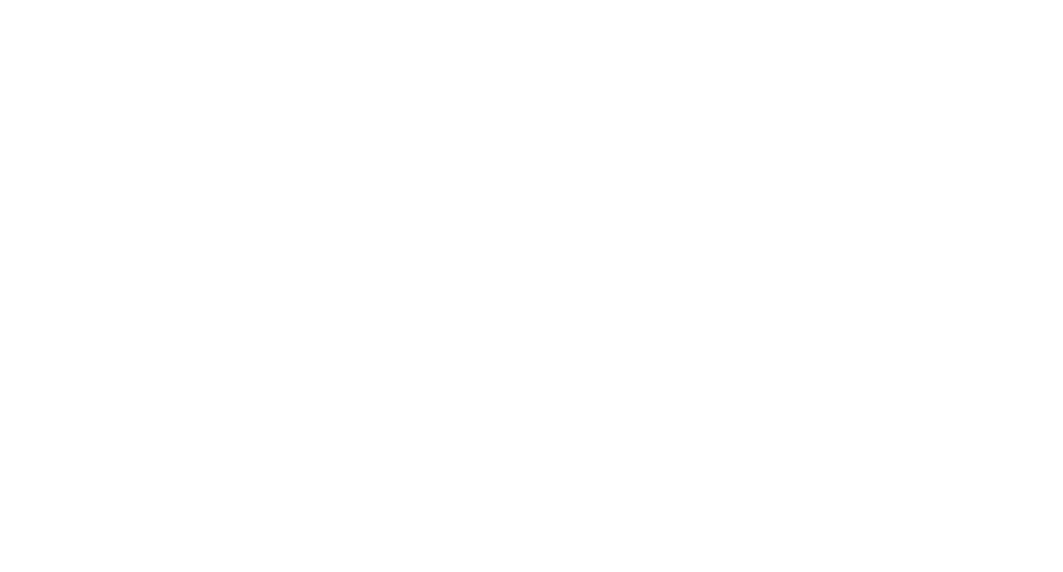
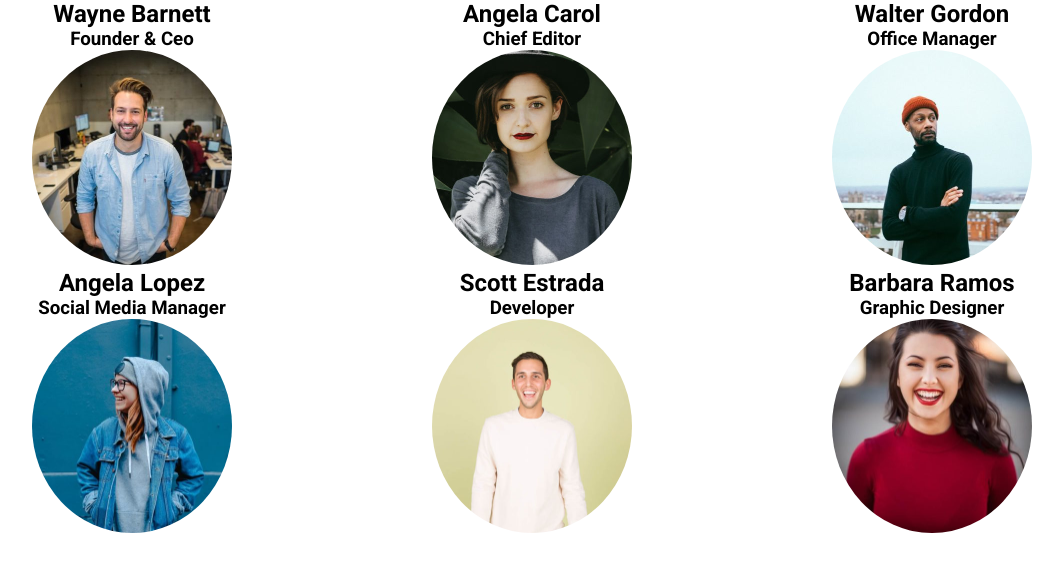
Before and after one commit to DavidDume/js-our-team, a plain HTML site: page index.html in a window 1280 px wide. Shown: the whole page, without its empty margins (108-1171 px from the left). Drawn offline with Linux system fonts and the light colour scheme.

Commit message:
aggiunta team sul dom

```diff
--- a/css/style.css
+++ b/css/style.css
@@ -7,3 +7,19 @@
 body {
     font-family: 'Roboto', sans-serif;
 }
+
+.container {
+    display: flex;
+    align-items: center;
+    justify-content: center;
+    flex-wrap: wrap;
+}
+
+.card {
+    text-align: center;
+}
+
+.card img {
+    width: 50%;
+    border-radius: 50%;
+}
--- a/index.html
+++ b/index.html
@@ -10,7 +10,10 @@
     <title>Our Team</title>
 </head>
 <body>
-
+    <div class="container">
+        <div class="card">
+        </div>
+    </div>
     <script src="main.js"></script>
 </body>
 </html>
--- a/main.js
+++ b/main.js
@@ -1,3 +1,5 @@
+const container = document.querySelector('.container');
+
 const team = [
     {
         name: "Wayne Barnett",
@@ -34,4 +36,11 @@ const team = [
 for (let index = 0; index < team.length; index++) {
     const element = team[index];
     console.log(element.name, element.role, element.picture);
+    container.innerHTML += `
+    <div class="card">
+        <h2>${element.name}</h2>
+        <h3>${element.role}</h3>
+        <img src="./img/${element.picture}" alt="team">
+    </div>
+    `
 }
```
Also changed, not shown: img/angela-caroll-chief-editor.jpg (added), img/angela-lopez-social-media-manager.jpg (added), img/barbara-ramos-graphic-designer.jpg (added), img/scott-estrada-developer.jpg (added), img/walter-gordon-office-manager.jpg (added), img/wayne-barnett-founder-ceo.jpg (added).
